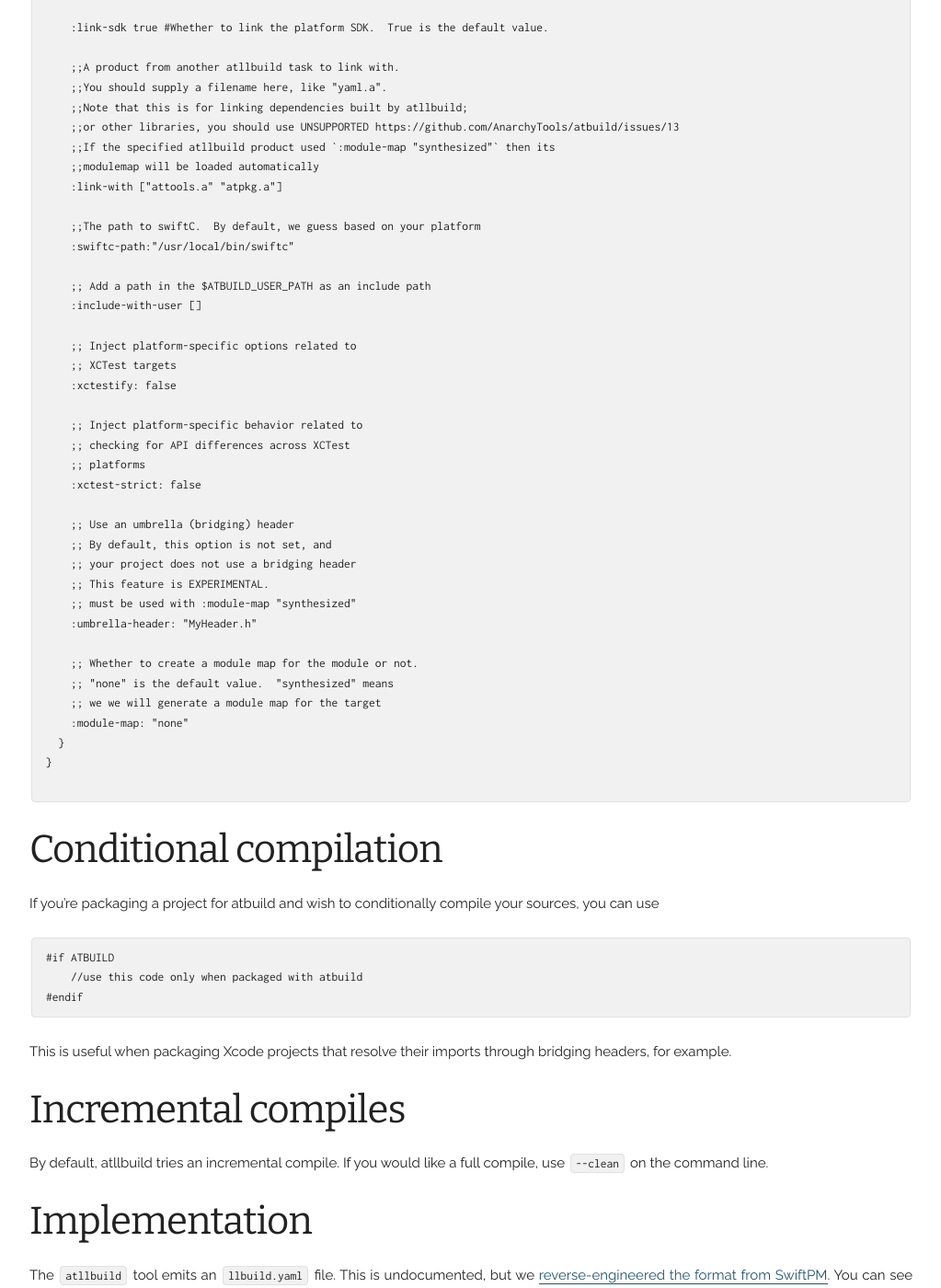
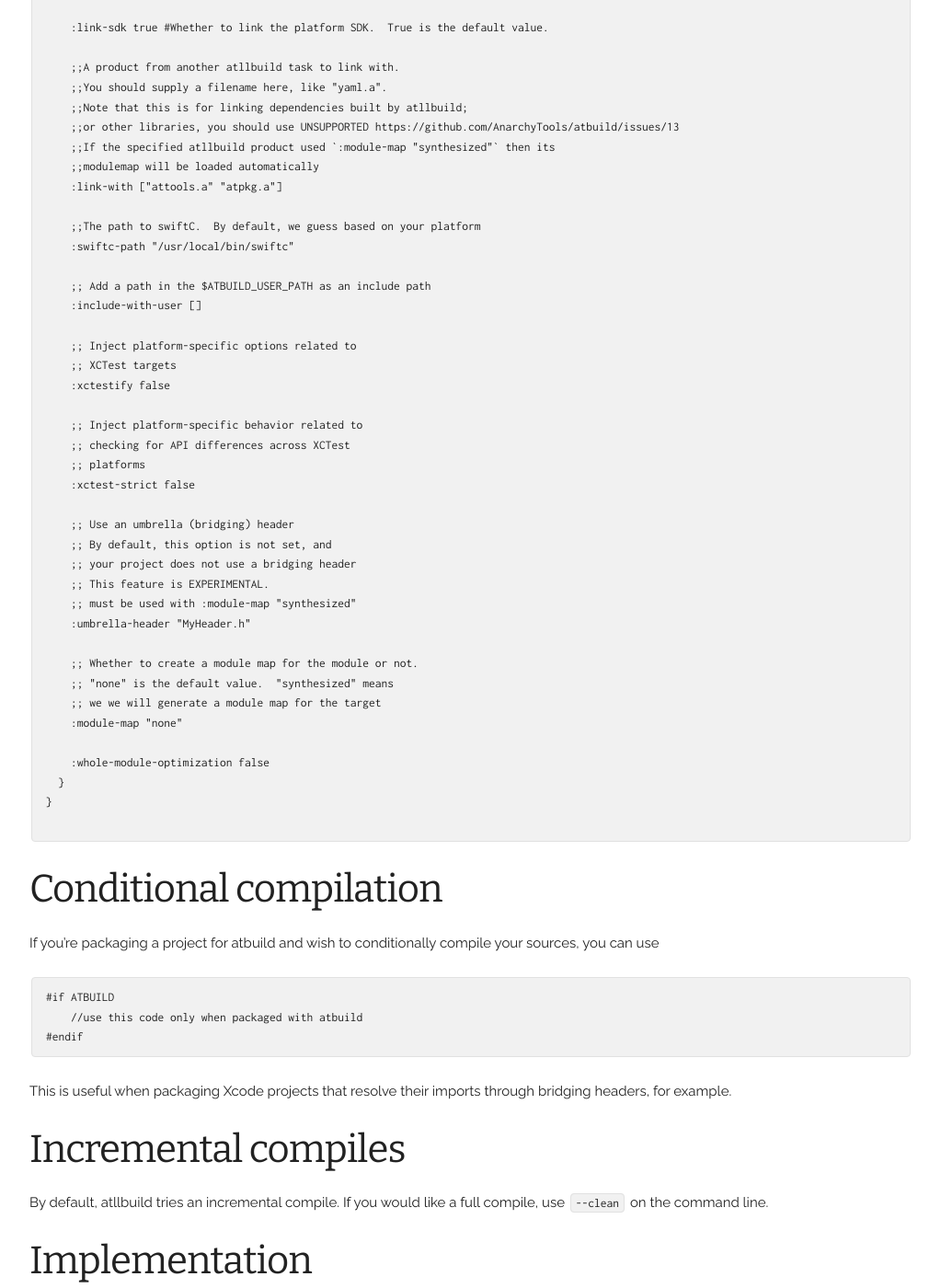
Before and after one commit to AnarchyTools/anarchytools.github.io, a Jekyll site: the page built from docs/atllbuild.md, in a window 1280 px wide and 1400 px high, scrolled down 848 px. Shown: the whole window at 92% size, without its empty margins (128-1151 px from the left). Built offline with Jekyll 4.4.1, drawn with Linux system fonts in a browser that asks for light colours.

Commit message:
Document whole-module-optimization

```diff
--- a/docs/atllbuild.md
+++ b/docs/atllbuild.md
@@ -49,31 +49,33 @@
     :link-with ["attools.a" "atpkg.a"]
 
     ;;The path to swiftC.  By default, we guess based on your platform
-    :swiftc-path:"/usr/local/bin/swiftc"
+    :swiftc-path "/usr/local/bin/swiftc"
 
     ;; Add a path in the $ATBUILD_USER_PATH as an include path
     :include-with-user []
 
     ;; Inject platform-specific options related to
     ;; XCTest targets
-    :xctestify: false
+    :xctestify false
 
     ;; Inject platform-specific behavior related to
     ;; checking for API differences across XCTest
     ;; platforms
-    :xctest-strict: false
+    :xctest-strict false
 
     ;; Use an umbrella (bridging) header
     ;; By default, this option is not set, and
     ;; your project does not use a bridging header
     ;; This feature is EXPERIMENTAL.
     ;; must be used with :module-map "synthesized"
-    :umbrella-header: "MyHeader.h"
+    :umbrella-header "MyHeader.h"
 
     ;; Whether to create a module map for the module or not.
     ;; "none" is the default value.  "synthesized" means
     ;; we we will generate a module map for the target
-    :module-map: "none"
+    :module-map "none"
+
+    :whole-module-optimization false
   }
 }
 
```
